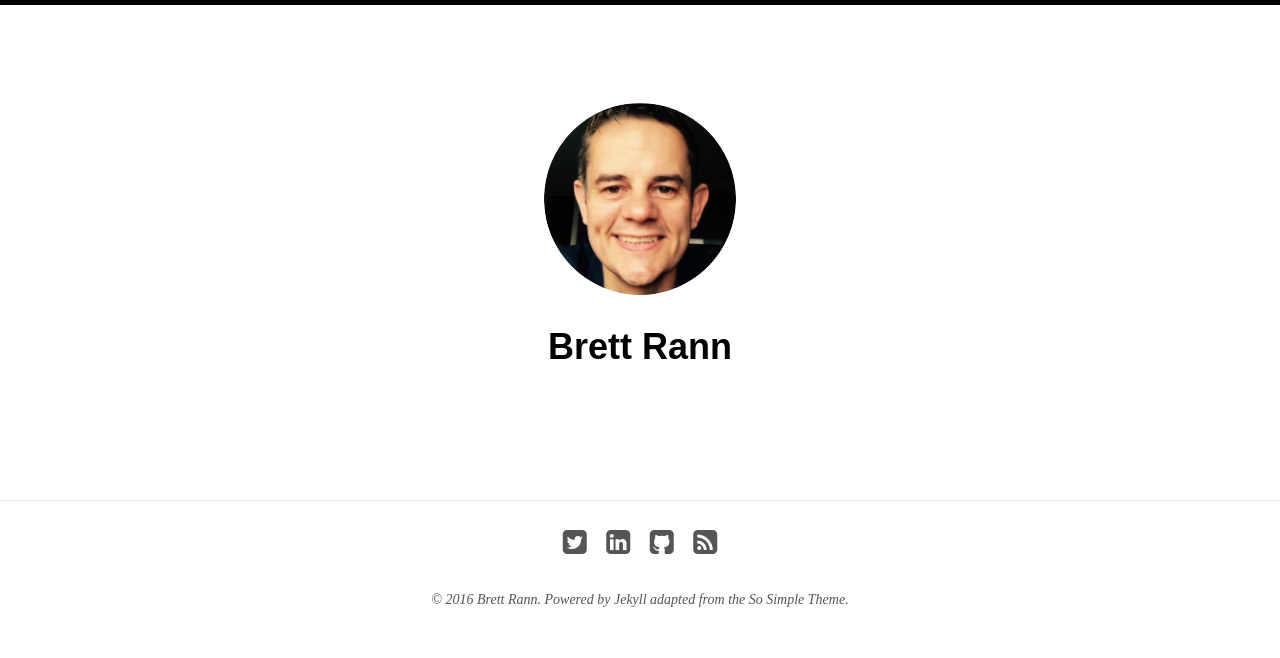
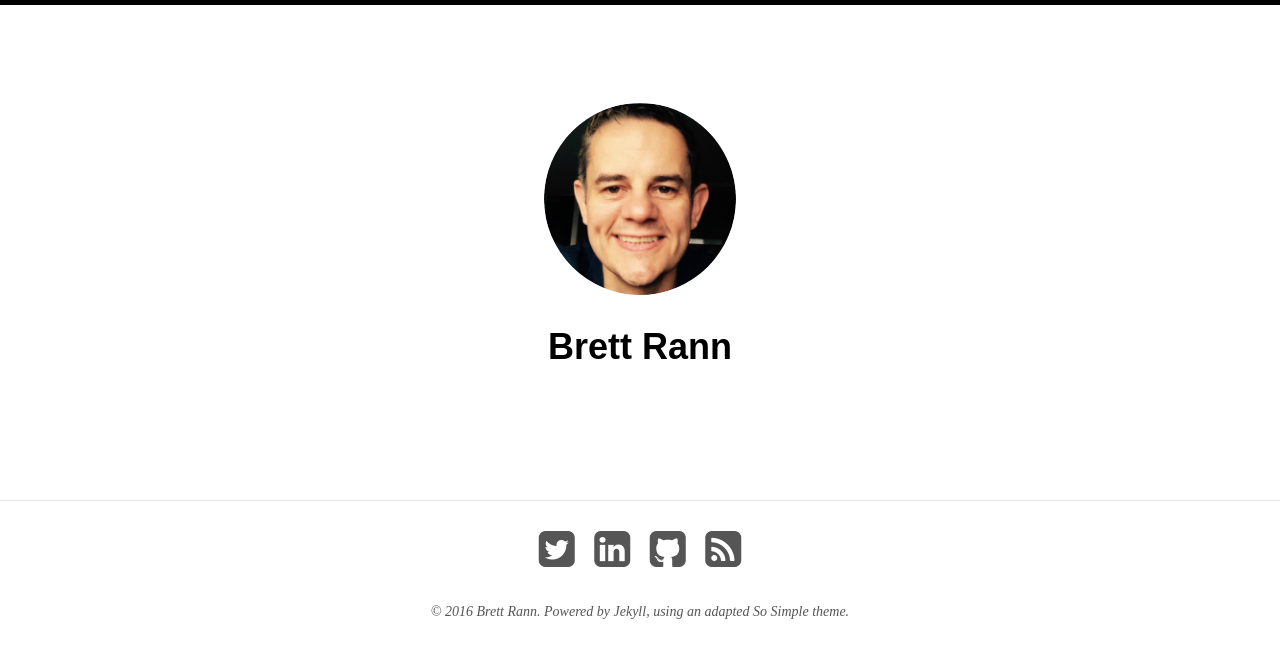
Before and after one commit to brettrann/brettrann.github.io, a Jekyll site: the page built from index.html, in a window 1280 px wide. Shown: the top 658 px of the page. Built offline with Jekyll 4.4.1, drawn with Linux system fonts in a browser that asks for light colours; nearby versions of some CDN libraries.

Commit message:
bigger social icons and updated powered by text

```diff
--- a/_includes/footer.html
+++ b/_includes/footer.html
@@ -1,17 +1,17 @@
 {% if site.owner.google.ad-client and site.owner.google.ad-slot %}{% include ad-footer.html %}{% endif %}
 
 <div class="social-icons">
-	{% if site.owner.twitter %}<a href="https://twitter.com/{{ site.owner.twitter }}" title="{{ site.owner.name}} on Twitter" target="_blank"><i class="fa fa-twitter-square fa-2x"></i></a>{% endif %}
-	{% if site.owner.facebook %}<a href="https://facebook.com/{{ site.owner.facebook }}" title="{{ site.owner.name}} on Facebook" target="_blank"><i class="fa fa-facebook-square fa-2x"></i></a>{% endif %}
-	{% if site.owner.google.plus %}<a href="https://plus.google.com/+{{ site.owner.google.plus }}" title="{{ site.owner.name}} on Google+" target="_blank"><i class="fa fa-google-plus-square fa-2x"></i></a>{% endif %}
-	{% if site.owner.linkedin %}<a href="https://linkedin.com/in/{{ site.owner.linkedin }}" title="{{ site.owner.name}} on LinkedIn" target="_blank"><i class="fa fa-linkedin-square fa-2x"></i></a>{% endif %}
-	{% if site.owner.stackexchange %}<a href="{{ site.owner.stackexchange }}" title="{{ site.owner.name}} on StackExchange" target="_blank"><i class="fa fa-stack-exchange fa-2x"></i></a>{% endif %}
-	{% if site.owner.instagram %}<a href="https://instagram.com/{{ site.owner.instagram }}" title="{{ site.owner.name}} on Instagram" target="_blank"><i class="fa fa-instagram fa-2x"></i></a>{% endif %}
-	{% if site.owner.flickr %}<a href="https://www.flickr.com/photos/{{ site.owner.flickr }}" title="{{ site.owner.name}} on Flickr" target="_blank"><i class="fa fa-flickr fa-2x"></i></a>{% endif %}
-	{% if site.owner.github %}<a href="https://github.com/{{ site.owner.github }}" title="{{ site.owner.name}} on Github" target="_blank"><i class="fa fa-github-square fa-2x"></i></a>{% endif %}
-	{% if site.owner.tumblr %}<a href="http://{{ site.owner.tumblr }}.tumblr.com" title="{{ site.owner.name}} on Tumblr" target="_blank"><i class="fa fa-tumblr-square fa-2x"></i></a>{% endif %}
-  {% if site.owner.pinterest %}<a href="https://www.pinterest.com/{{ site.owner.pinterest }}/" title="{{ site.owner.name}} on Pinterest" target="_blank"><i class="fa fa-pinterest fa-2x"></i></a>{% endif %}
-	{% if site.owner.weibo %}<a href="https://www.weibo.com/u/{{ site.owner.weibo }}/" title="{{ site.owner.name}} on Weibo" target="_blank"><i class="fa fa-weibo fa-2x"></i></a>{% endif %}
-  <a href="{{ site.url }}/feed.xml" title="Atom/RSS feed"><i class="fa fa-rss-square fa-2x"></i></a>
+	{% if site.owner.twitter %}<a href="https://twitter.com/{{ site.owner.twitter }}" title="{{ site.owner.name}} on Twitter" target="_blank"><i class="fa fa-twitter-square fa-3x"></i></a>{% endif %}
+	{% if site.owner.facebook %}<a href="https://facebook.com/{{ site.owner.facebook }}" title="{{ site.owner.name}} on Facebook" target="_blank"><i class="fa fa-facebook-square fa-3x"></i></a>{% endif %}
+	{% if site.owner.google.plus %}<a href="https://plus.google.com/+{{ site.owner.google.plus }}" title="{{ site.owner.name}} on Google+" target="_blank"><i class="fa fa-google-plus-square fa-3x"></i></a>{% endif %}
+	{% if site.owner.linkedin %}<a href="https://linkedin.com/in/{{ site.owner.linkedin }}" title="{{ site.owner.name}} on LinkedIn" target="_blank"><i class="fa fa-linkedin-square fa-3x"></i></a>{% endif %}
+	{% if site.owner.stackexchange %}<a href="{{ site.owner.stackexchange }}" title="{{ site.owner.name}} on StackExchange" target="_blank"><i class="fa fa-stack-exchange fa-3x"></i></a>{% endif %}
+	{% if site.owner.instagram %}<a href="https://instagram.com/{{ site.owner.instagram }}" title="{{ site.owner.name}} on Instagram" target="_blank"><i class="fa fa-instagram fa-3x"></i></a>{% endif %}
+	{% if site.owner.flickr %}<a href="https://www.flickr.com/photos/{{ site.owner.flickr }}" title="{{ site.owner.name}} on Flickr" target="_blank"><i class="fa fa-flickr fa-3x"></i></a>{% endif %}
+	{% if site.owner.github %}<a href="https://github.com/{{ site.owner.github }}" title="{{ site.owner.name}} on Github" target="_blank"><i class="fa fa-github-square fa-3x"></i></a>{% endif %}
+	{% if site.owner.tumblr %}<a href="http://{{ site.owner.tumblr }}.tumblr.com" title="{{ site.owner.name}} on Tumblr" target="_blank"><i class="fa fa-tumblr-square fa-3x"></i></a>{% endif %}
+  {% if site.owner.pinterest %}<a href="https://www.pinterest.com/{{ site.owner.pinterest }}/" title="{{ site.owner.name}} on Pinterest" target="_blank"><i class="fa fa-pinterest fa-3x"></i></a>{% endif %}
+	{% if site.owner.weibo %}<a href="https://www.weibo.com/u/{{ site.owner.weibo }}/" title="{{ site.owner.name}} on Weibo" target="_blank"><i class="fa fa-weibo fa-3x"></i></a>{% endif %}
+  <a href="{{ site.url }}/feed.xml" title="Atom/RSS feed"><i class="fa fa-rss-square fa-3x"></i></a>
 </div><!-- /.social-icons -->
-<span>&copy; {{ site.time | date: '%Y' }} {{ site.owner.name }}. Powered by <a href="http://jekyllrb.com" rel="nofollow">Jekyll</a> adapted from the <a href="http://mademistakes.com/so-simple/" rel="nofollow">So Simple Theme</a>.</span>
+<span>&copy; {{ site.time | date: '%Y' }} {{ site.owner.name }}. Powered by <a href="http://jekyllrb.com" rel="nofollow">Jekyll</a>, using an adapted <a href="http://mademistakes.com/so-simple/" rel="nofollow">So Simple</a> theme.</span>
```
